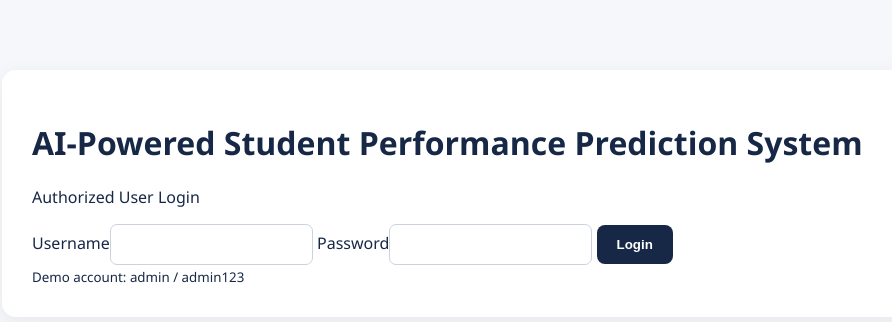
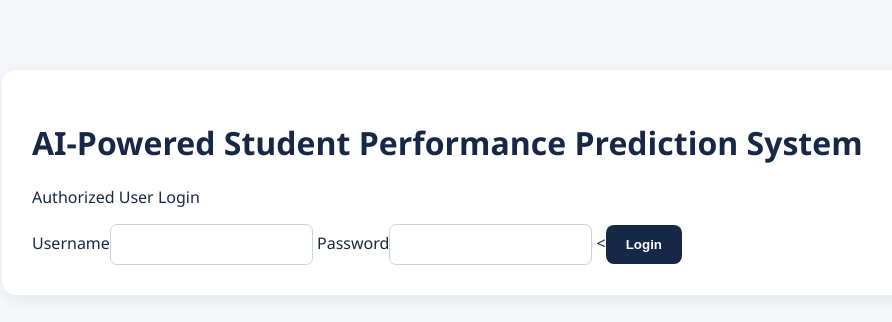
Before and after one commit to NkechiImoh13/AI-Student-Performance-Prediction-System, a Flask app: page /login in a window 1280 px wide. Shown: the top 322 px of the page, without its empty margins (62-954 px from the left). Run offline with Flask 3, Linux system fonts and the light colour scheme; parts of the project's set-up code (start-up, migrations or seed data) failed here and were passed over.

Commit message:
Remove demo login credentials

```diff
--- a/templates/login.html
+++ b/templates/login.html
@@ -3,4 +3,4 @@
 {% if error %}<div class="error">{{error}}</div>{% endif %}
 <form method="post"><label>Username</label><input name="username" required>
 <label>Password</label><input type="password" name="password" required>
-<button>Login</button></form><small>Demo account: admin / admin123</small></div>{% endblock %}
+<<button>Login</button></form></div>{% endblock %}
```
